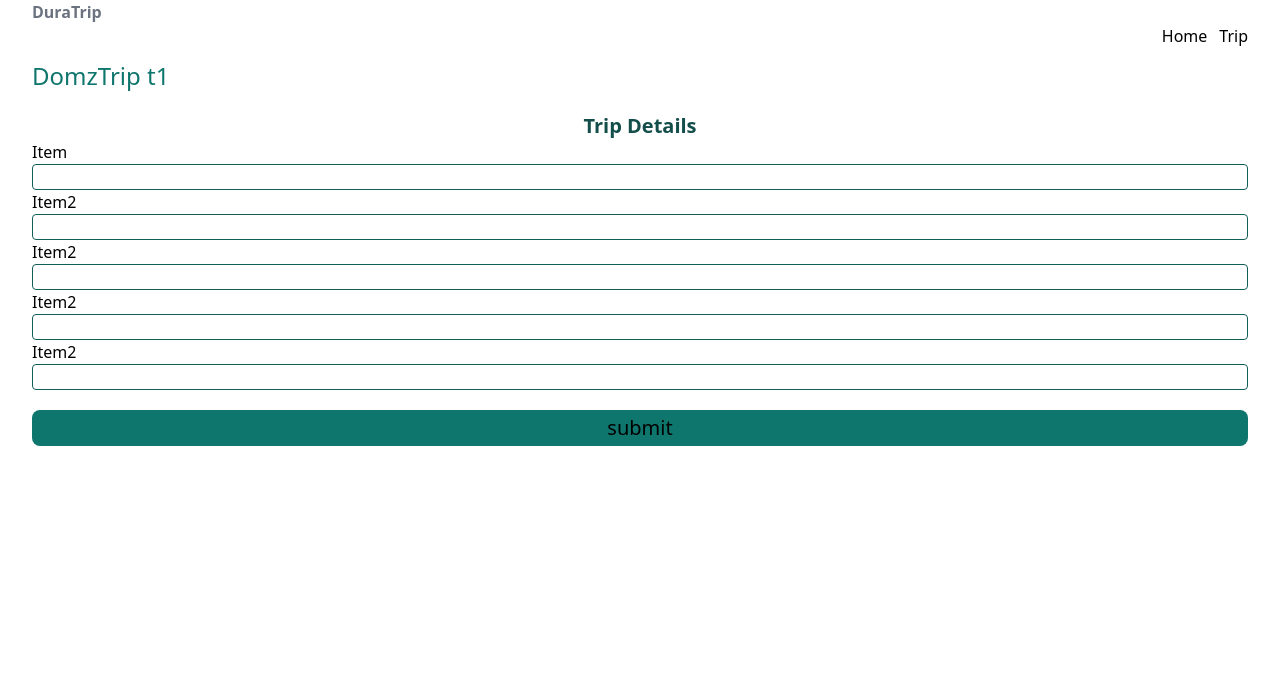
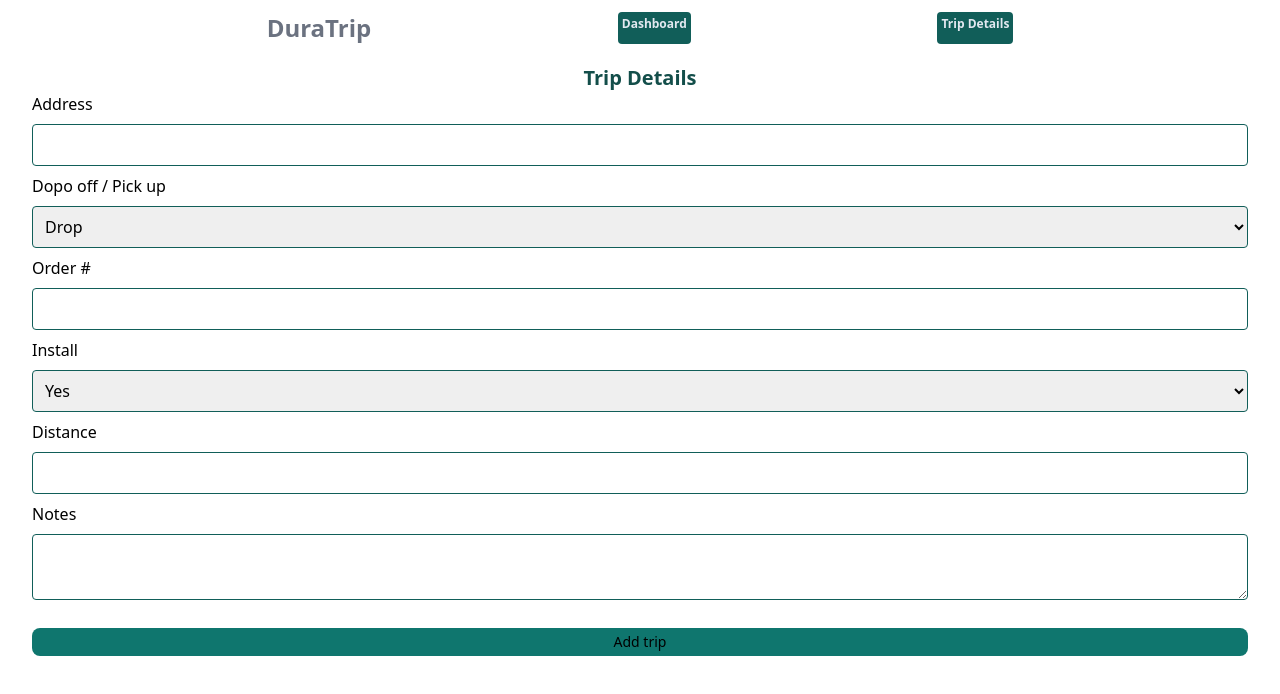
Before and after one commit to DomzCox/Duratrip, a React (Vite) app: page /trip in a window 1280 px wide. Shown: the top 694 px of the page. Built offline with nearby package versions, Linux system fonts and the light colour scheme.

Commit message:
sending new nav

```diff
--- a/src/Nav.jsx
+++ b/src/Nav.jsx
@@ -4,14 +4,15 @@
 export default function Nav() {
   return (
     <>
-    <div className="container">
-        <div className="rounded">
-        <h1 className="font-semibold text-gray-500">DuraTrip</h1>
-        </div>
+    <div className="container mb-5">
 
-        <div className=" flex justify-end gap-3">
-            <Link to="/">Home</Link>
-            <Link to="/trip">Trip</Link>
+
+
+
+        <div className=" flex justify-evenly gap-3 mt-3">
+        <h1 className="font-extrabold text-gray-500 text-2xl">DuraTrip</h1>
+            <Link className="nav-buttons" to="/">Dashboard</Link>
+            <Link className="nav-buttons" to="/trip">Trip Details</Link>
         </div>
     </div>
     <Outlet />
--- a/src/Trip.jsx
+++ b/src/Trip.jsx
@@ -2,25 +2,33 @@
 export default function Trip(){
   return (
     <div className="container">
-      <h1 className="text-teal-700 text-2xl mb-5 mt-3">DomzTrip t1</h1>
+
 
       <h2 className="text-center font-semibold text-teal-900 text-xl">
         Trip Details
       </h2>
 
-      <form className="flex flex-col">
-        <label htmlFor="">Item</label>
+      <form className="flex flex-col gap-2">
+        <label htmlFor="">Address</label>
         <input className="input" type="text" />
-        <label htmlFor="">Item2</label>
+        <label htmlFor="">Dopo off / Pick up</label>
+        <select className="input" type="text" >
+        <option>Drop</option>
+        <option>Prop</option>
+        </select>
+        <label htmlFor="">Order #</label>
         <input className="input" type="text" />
-        <label htmlFor="">Item2</label>
+        <label htmlFor="">Install</label>
+        <select className="input">
+          <option>Yes</option>
+          <option>No</option>
+         </select>
+        <label htmlFor="">Distance</label>
         <input className="input" type="text" />
-        <label htmlFor="">Item2</label>
-        <input className="input" type="text" />
-        <label htmlFor="">Item2</label>
-        <input className="input" type="text" />
-        <button className="bg-teal-700 p-1 rounded-lg mt-5 text-xl">
-          submit
+        <label htmlFor="">Notes</label>
+        <textarea className="input" name="notes" type="text" />
+        <button className="bg-teal-700 p-1 rounded-lg mt-5 text-sm">
+          Add trip
         </button>
       </form>
     </div>
--- a/src/index.css
+++ b/src/index.css
@@ -4,5 +4,9 @@
 
 
 .input{
-  @apply border rounded border-teal-800;
+  @apply border rounded border-teal-800 p-2;
 }
+
+.nav-buttons{
+  @apply rounded bg-teal-800 p-1 text-slate-200 text-xs font-semibold;
+}
--- a/tailwind.config.js
+++ b/tailwind.config.js
@@ -8,7 +8,8 @@
     extend: {
      container:{
       center:true,
-      padding:"2rem"
+      padding:"2rem",
+
      }
     },
   },
```
